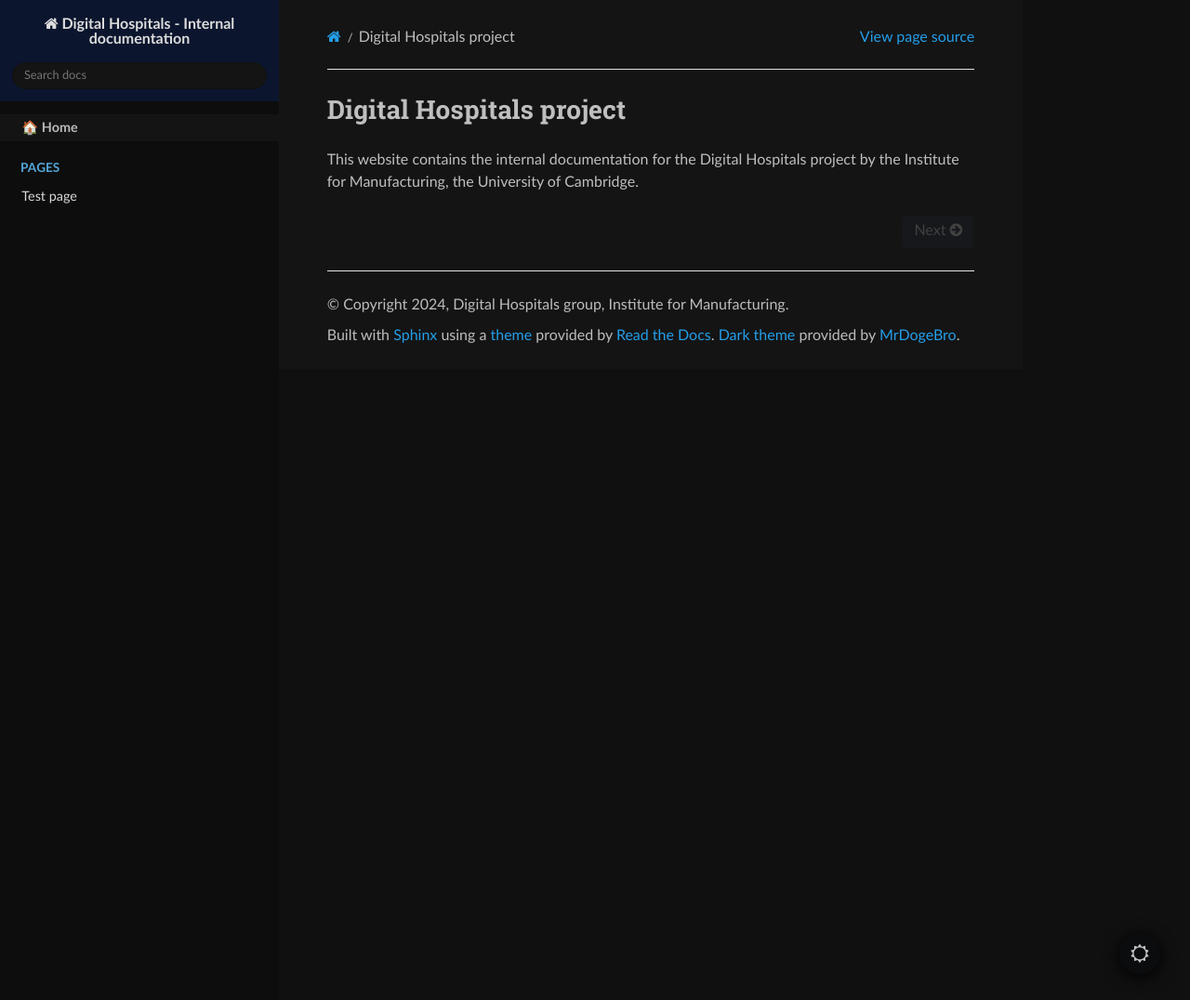
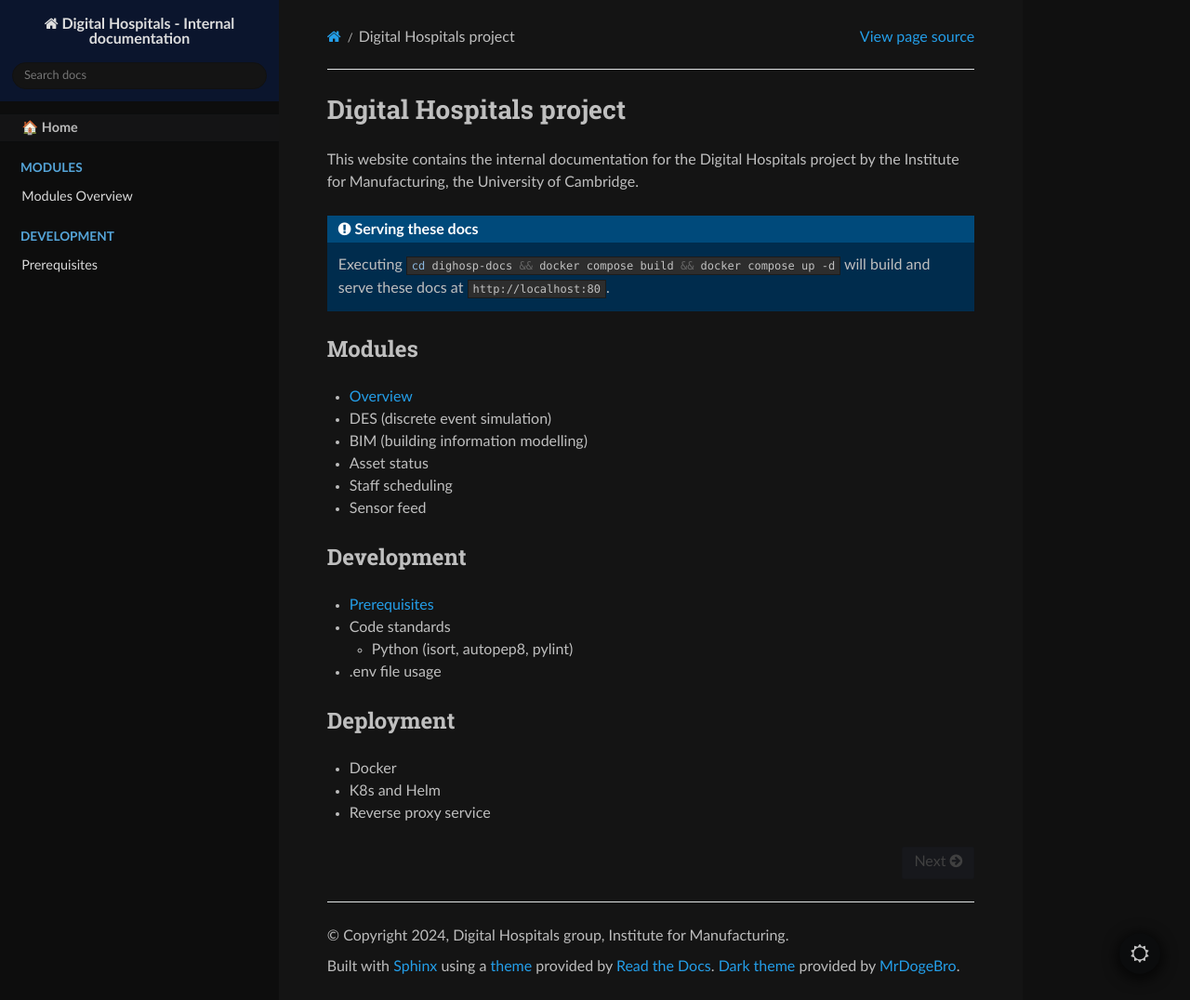
Before and after one commit to cam-digital-hospitals/dighosp_monorepo, a Sphinx documentation site: the page built from dighosp-docs/source/index.md, in a window 1280 px wide and 1076 px high. Shown: the whole window at 93% size. Built offline with Sphinx 7.4.7 and the Read the Docs theme 2.0.0, drawn with Linux system fonts in a browser that asks for light colours.

Commit message:
Add prerequisites.md, overview.md

```diff
--- a/dighosp-docs/source/index.md
+++ b/dighosp-docs/source/index.md
@@ -1,6 +1,36 @@
 # Digital Hospitals project
 
 This website contains the internal documentation for the Digital Hospitals project by the Institute for Manufacturing, the University of Cambridge.
+
+:::{admonition} Serving these docs
+:class: tip
+
+Executing
+`cd dighosp-docs && docker compose build && docker compose up -d`{l=bash}
+will build and serve these docs at `http://localhost:80`.
+:::
+
+## Modules
+
+- [Overview](project:./modules/overview.md)
+- DES (discrete event simulation)
+- BIM (building information modelling)
+- Asset status
+- Staff scheduling
+- Sensor feed
+
+## Development
+
+- [](project:./development/prerequisites.md)
+- Code standards
+    - Python (isort, autopep8, pylint)
+- .env file usage
+
+## Deployment
+
+- Docker
+- K8s and Helm
+- Reverse proxy service
 
 :::{toctree}
 :hidden:
@@ -10,7 +40,20 @@ This website contains the internal documentation for the Digital Hospitals proje
 
 :::{toctree}
 :hidden:
-:caption: Pages
+:caption: Modules
 
-test
+modules/overview
 :::
+
+:::{toctree}
+:hidden:
+:caption: Development
+
+development/prerequisites
+:::
+
+:::{toctree}
+:hidden:
+:caption: Deployment
+
+:::
```
Also changed, not shown: dighosp-docs/source/development/prerequisites.md (added, +27 -0 lines), dighosp-docs/source/modules/overview.md (added, +3 -0 lines), dighosp-docs/source/test.md (deleted, +0 -3 lines).
